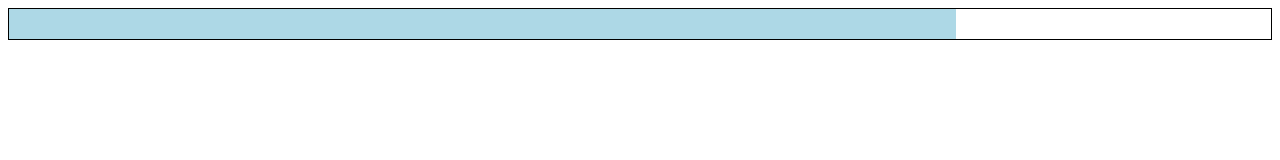
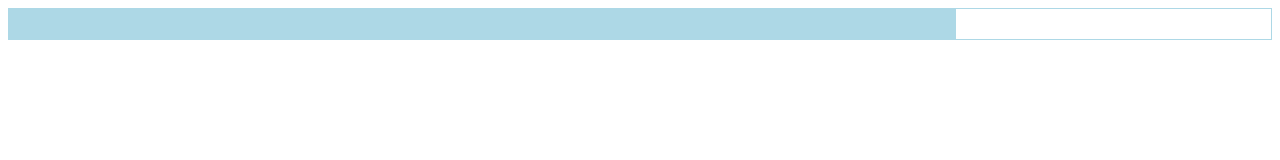
Before and after one commit to leif81/sama-vritti, a plain HTML site: page index.html in a window 1280 px wide. Drawn offline with Linux system fonts and the light colour scheme.

Commit message:
tweak colouring

```diff
--- a/index.html
+++ b/index.html
@@ -3,7 +3,7 @@
         <style>
             #lungs {
                 border-style: solid;
-                border-color: black;
+                border-color: lightblue;
                 border-width: 1px;
             }
 
```
